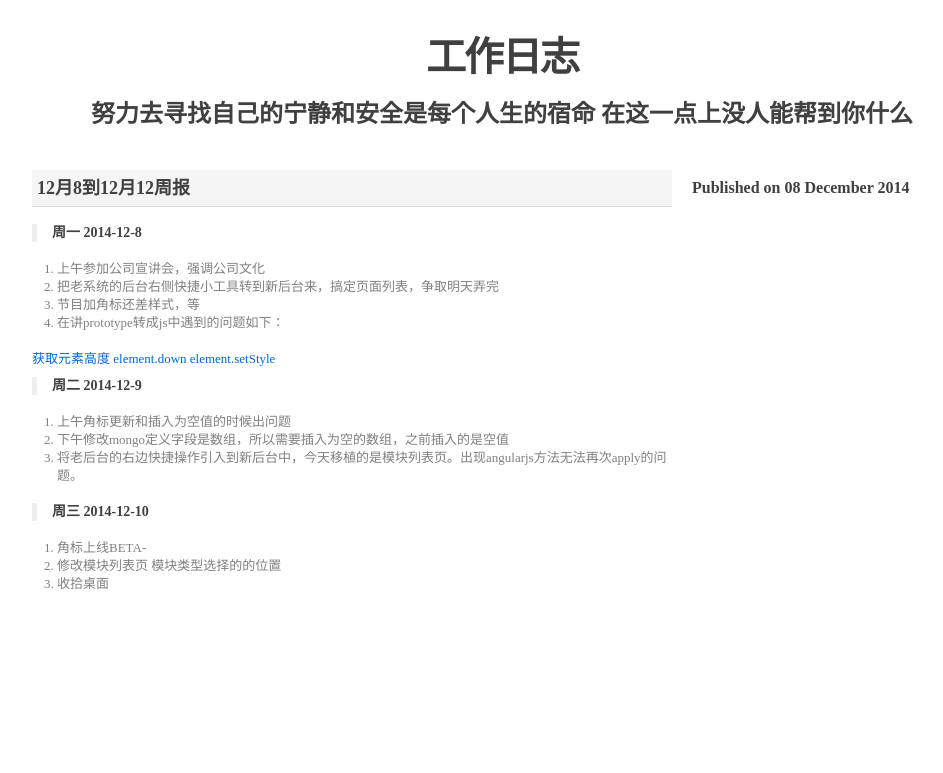
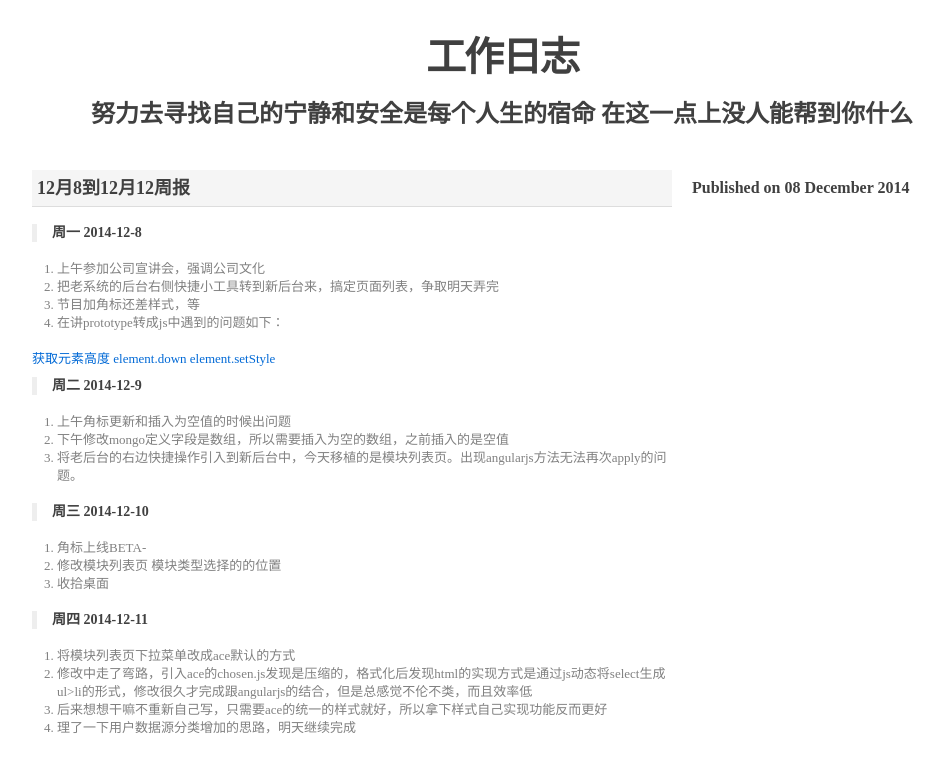
Before and after one commit to bjfuzzj/workdiary, a Jekyll site: the page built from _posts/2014/2014-12-8-12月8到12月12周报.md, in a window 1280 px wide. Shown: the top 773 px of the page, without its empty margins (138-1081 px from the left). Built offline with Jekyll 4.4.1, drawn with Linux system fonts in a browser that asks for light colours; Markdown is read by kramdown in place of the engine named in the settings.

Commit message:
修改样式
修改样式--走弯路

```diff
--- a/_posts/2014/2014-12-8-12月8到12月12周报.md
+++ b/_posts/2014/2014-12-8-12月8到12月12周报.md
@@ -26,3 +26,10 @@ layout: default
 1. 角标上线BETA-
 2. 修改模块列表页 模块类型选择的的位置
 3. 收拾桌面
+
+>**周四 2014-12-11**
+
+1. 将模块列表页下拉菜单改成ace默认的方式
+2. 修改中走了弯路，引入ace的chosen.js发现是压缩的，格式化后发现html的实现方式是通过js动态将select生成ul>li的形式，修改很久才完成跟angularjs的结合，但是总感觉不伦不类，而且效率低
+3. 后来想想干嘛不重新自己写，只需要ace的统一的样式就好，所以拿下样式自己实现功能反而更好
+4. 理了一下用户数据源分类增加的思路，明天继续完成
```
